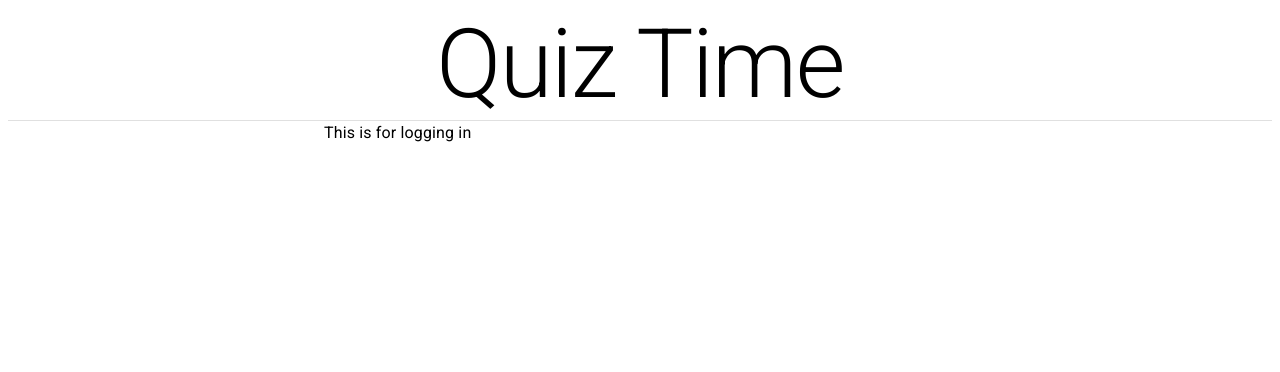
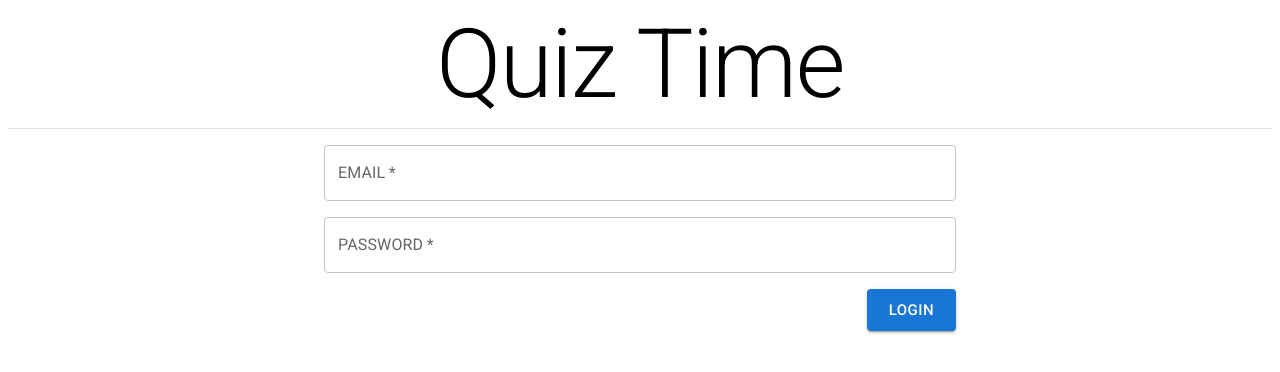
Before and after one commit to melancholy14/elasticsearch_react, a React (Create React App) app: page / in a window 1280 px wide. Shown: the top 372 px of the page. Built offline with nearby package versions, Linux system fonts and the light colour scheme.

Commit message:
Add LoginForm

```diff
--- a/src/App.tsx
+++ b/src/App.tsx
@@ -1,5 +1,7 @@
 import React from 'react';
 import { Typography, Divider, Grid } from '@mui/material';
+
+import LoginForm from './containers/LoginForm';
 
 function App() {
   return (
@@ -9,11 +11,11 @@ function App() {
           <Typography variant="h1">Quiz Time</Typography>
         </Grid>
       </header>
-      <Divider />
-      <section>
+      <Divider sx={{ my: 1 }} />
+      <section style={{ minHeight: '50vh' }}>
         <Grid container alignItems='center' justifyContent='center'>
           <Grid item xs={6}>
-            <Typography variant='body1'>This is for logging in</Typography>
+            <LoginForm />
           </Grid>
         </Grid>
       </section>
--- /dev/null
+++ b/src/containers/LoginForm.tsx
@@ -0,0 +1,26 @@
+import React, { useState } from 'react';
+
+import { Button, Box, TextField } from '@mui/material';
+
+function LoginForm() {
+    const [email, setEmail] = useState<string>('');
+    const [password, setPassword] = useState<string>('');
+
+    return (
+        <Box component='form' autoComplete='off' sx={{
+            '& .MuiTextField-root': { my: 1 },
+          }}>
+            <div>
+                <TextField fullWidth required id='email' label='EMAIL' type='email' value={email} onChange={(ele) => setEmail(ele.target.value)} />
+            </div>
+            <div>
+                <TextField fullWidth required id='password' label='PASSWORD' type='password' value={password} onChange={(ele) => setPassword(ele.target.value)} />
+            </div>
+            <div style={{ display: 'flex', justifyContent: 'end', marginTop: '8px' }}>
+                <Button size='large' variant='contained'>LOGIN</Button>
+            </div>
+        </Box>
+    );
+}
+
+export default LoginForm;
```
